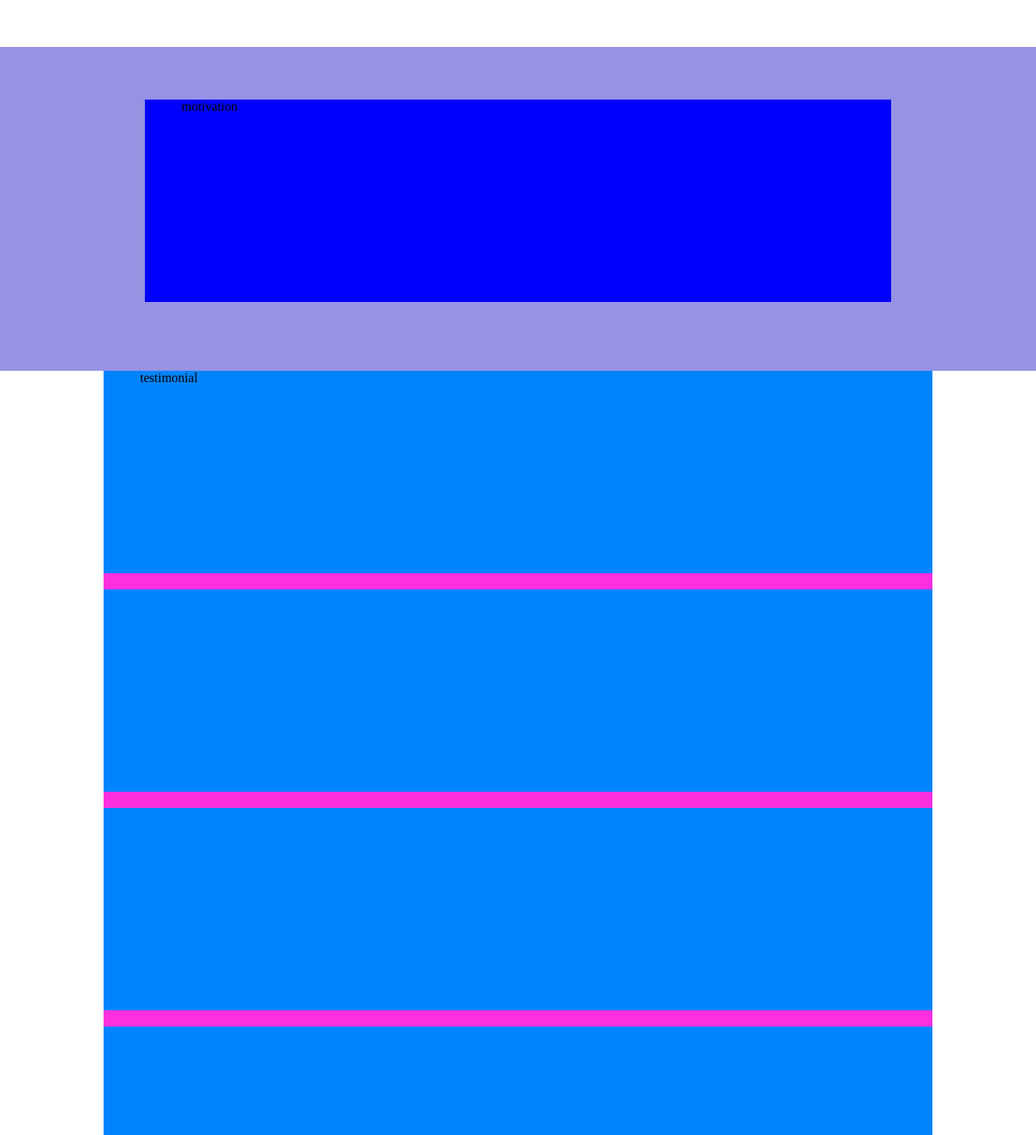
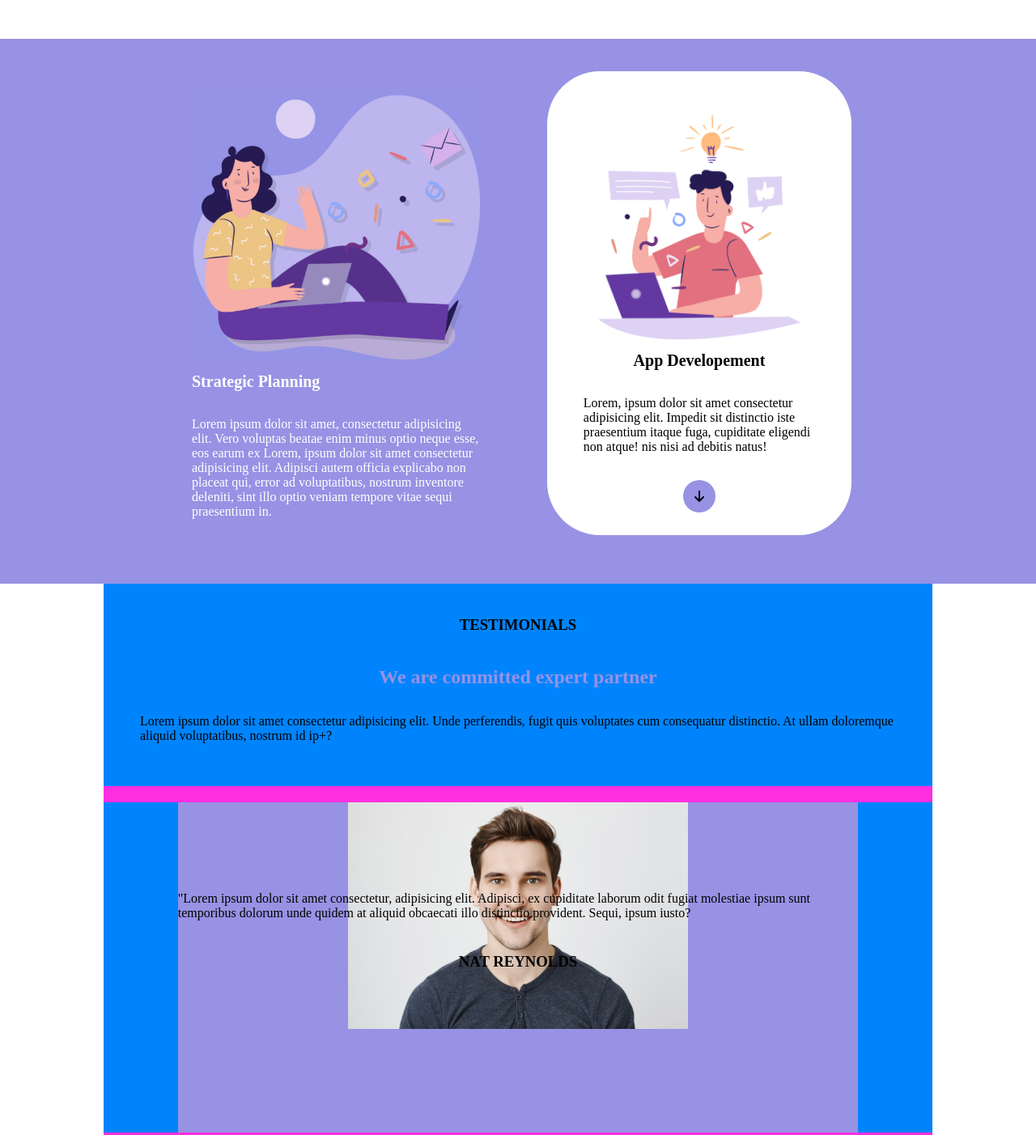
Before and after one commit to alessandrofogliada/htmlcss-responsive-layout, a plain HTML site: page index.html in a window 1280 px wide. Shown: the part 1220-2622 px from the top of the page at 81% size. Drawn offline with Linux system fonts and the light colour scheme.

Commit message:
avanzamento del main inizio sviluppo card dei testimonial

```diff
--- a/CSS/style.css
+++ b/CSS/style.css
@@ -85,7 +85,7 @@ header .container {
 
 #explanation .container {
 	min-height: 300px;
-    margin-bottom: 80px;
+    margin-bottom: 70px;
 	flex-wrap: wrap;
 	display: flex;
 	justify-content: space-between;
@@ -174,7 +174,9 @@ a{
 
 #motivation {
     background-color: #9792e4;
+    padding-bottom: 60px;
 }
+
 #motivation .container{
     min-height: 400px;
     /* DEBUG */
@@ -182,10 +184,57 @@ a{
     margin-bottom: 40px; */
 }
 
+#motivation .container img {
+	width: 100%;
+	margin-top: 50px;
+}
+
 #motivation .col{
-background-color: #9792e4;
+    background-color: #9792e4;
+    color: white;
+    display: block;
   /* DEBUG */
     /* background-color: red; */
+}
+
+#motivation h2 {
+	color: white;
+	font-size: 35px;
+	margin: 35px 0px;
+}
+
+#motivation .col.variant h2 {
+    color: black;
+}
+
+#motivation .container .col.variant {
+	background-color: white;
+	color: black;
+	border-radius: 65px;
+	width: 80%;
+	margin: 40px auto 0;
+}
+
+#motivation .container .col.variant .button{
+    background-color: #9792e4;
+    align-items: center;
+    text-decoration: none;
+    width: 40px;
+    height: 40px;
+}
+
+/* #motivation .container .col.variant a{
+    margin-left: 150px;
+} */
+
+.aligner {
+	width: 100%;
+	height: 100px;
+	display: flex;
+	justify-content: center;
+    /* DEBUG */
+    /* background-color: aqua;
+	/* border: solid black 2px; */
 }
 
 /* <!-- THREAD LAYOUT , TESTIMONIALS --> */
@@ -198,9 +247,35 @@ background-color: #9792e4;
 }
 
 #testimonial .col{
+    display: block;
     /* DEBUG */
     background-color: #0084fd;
 }
+
+#testimonial h2 , h3{
+    text-align: center;
+    padding-top: 40px;
+}
+
+#testimonial h2{
+    color: #9792e4;
+}
+
+#card{
+    min-height: 100px;
+    width: 90%;
+    margin: 0 auto;
+    background-color: #9792e4;
+}
+
+.roundpicture {
+	width: 50%;
+	margin: 0 auto;
+	background-color: #328144;
+	border-radius: 25px;
+	height: 110px;
+}
+
 
 /* <!-- FIFTH LAYOUT , ABOUT US  --> */
 
@@ -393,17 +468,36 @@ background-color: #9792e4;
     }
     /* <!-- SECOND LAYOUT , MOTIVATION --> */
 
+    #motivation .container{
+        width: 70%;
+        margin: 0 auto;
+    }
+
     #motivation .container {
         display: flex;
-        justify-content: center;
+        align-items: end;
+    }
+
+    #motivation .container .col{
+        width: 50%;
+        /* DEBUG */
+        /* background-color: blue; */
+    }
+
+    #motivation .container .col.variant{
+        width: 42%;
+        display: flex;
+        flex-direction: column;
         align-items: center;
     }
 
-    #motivation .col{
-        width: 45%;
-        /* DEBUG */
-        background-color: blue;
+    #motivation .container h2{
+        margin: 0;
+        font-size: 20px;
+        margin-top: 10px;
     }
+
+
 
     /*  <!-- FOURTH LAYOUT , BENEFITS  --> */
 
--- a/index.html
+++ b/index.html
@@ -81,8 +81,21 @@
 
          <section id="motivation">
             <div class="container">
-                <div class="col">motivation</div>
-                <div class="col"></div>
+                <!-- first layout -->
+                <div class="col">
+                    <img src="img/planning1.png" alt="ragazza con pc">
+                    <h2>Strategic Planning</h2>
+                    <span>Lorem ipsum dolor sit amet, consectetur adipisicing elit. Vero voluptas beatae enim minus optio neque esse, eos earum ex Lorem, ipsum dolor sit amet consectetur adipisicing elit. Adipisci autem officia explicabo non placeat qui, error ad voluptatibus, nostrum inventore deleniti, sint illo optio veniam tempore vitae sequi praesentium in.</span>
+                </div>
+                <!-- second layout -->
+                <div class="col variant">
+                    <img src="img/planning2.png" alt="ragazzo con pc">
+                    <h2>App Developement</h2>
+                    <span>Lorem, ipsum dolor sit amet consectetur adipisicing elit. Impedit sit distinctio iste praesentium itaque fuga, cupiditate eligendi non atque! nis nisi ad debitis natus!</span>
+                    <div class="aligner">
+                    <a class="button" href="#"><i class="fa-solid fa-arrow-down"></i></a>
+                    </div>
+                </div>
 
             </section>
 
@@ -90,8 +103,23 @@
 
           <section id="testimonial">
             <div class="container">
-                <div class="col">testimonial</div>
-                <div class="col"></div>
+                <div class="col">
+                    <h3>TESTIMONIALS</h3>
+                    <h2>We are committed expert partner</h2>
+                    <span>Lorem ipsum dolor sit amet consectetur adipisicing elit. Unde perferendis, fugit quis voluptates cum consequatur distinctio. At ullam doloremque aliquid voluptatibus, nostrum id ip+?</span>
+                </div>
+                <div class="col">
+                    <div id="card">
+                        <div class="roundpicture">
+                        <img src="img/testimonial1.jpg"
+                        alt="ragazzo che sorrie">
+                        </div>
+                        <p>"Lorem ipsum dolor sit amet consectetur, adipisicing elit. Adipisci, ex cupiditate laborum odit fugiat molestiae ipsum sunt temporibus dolorum unde quidem at aliquid obcaecati illo distinctio provident. Sequi, ipsum iusto?</p>
+                        <h3>NAT REYNOLDS</h3>
+                    </div>
+                    <div id="card"></div>
+                    <div id="card"></div>
+                </div>
                 <div class="col"></div>
                 <div class="col"></div>
             </div>
```
